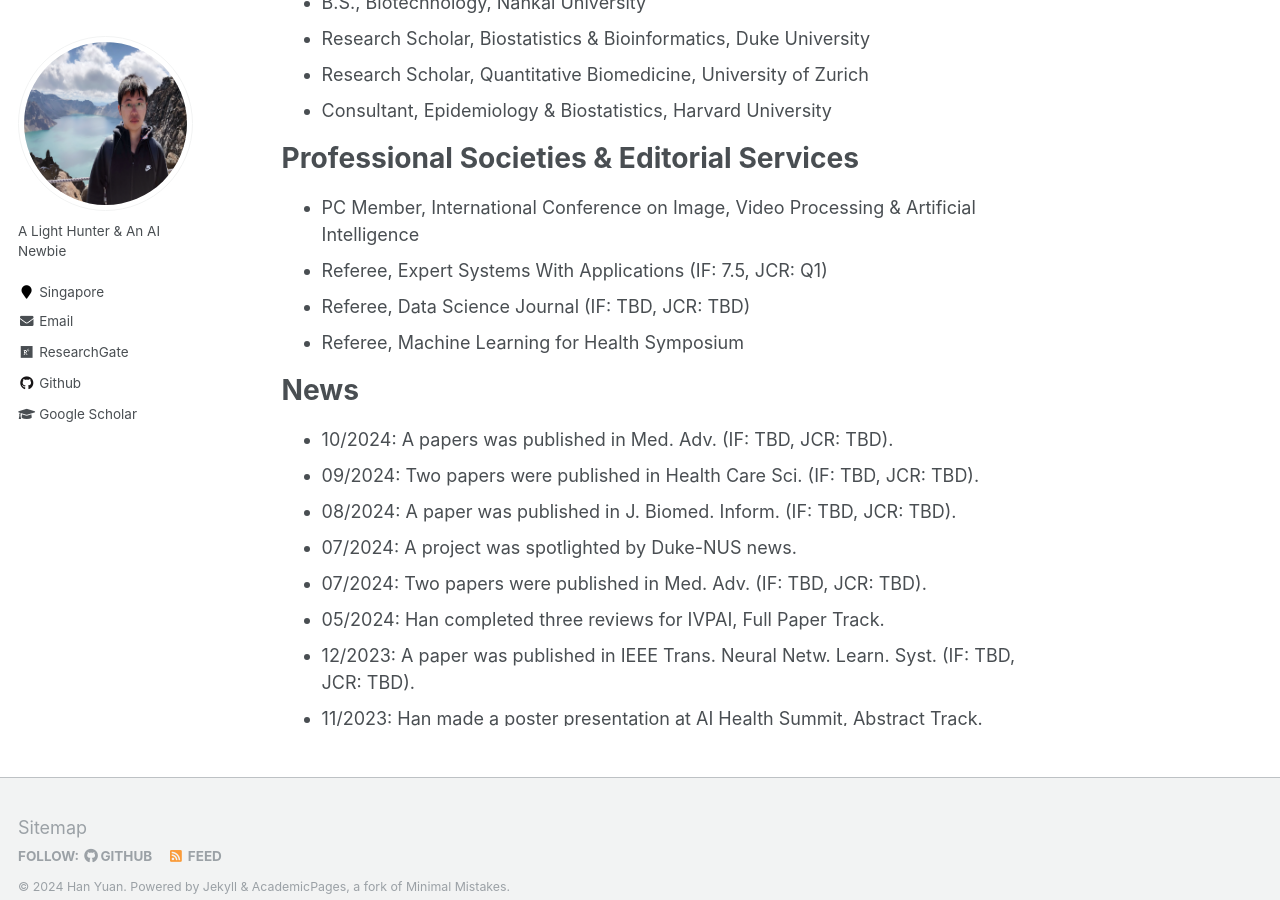
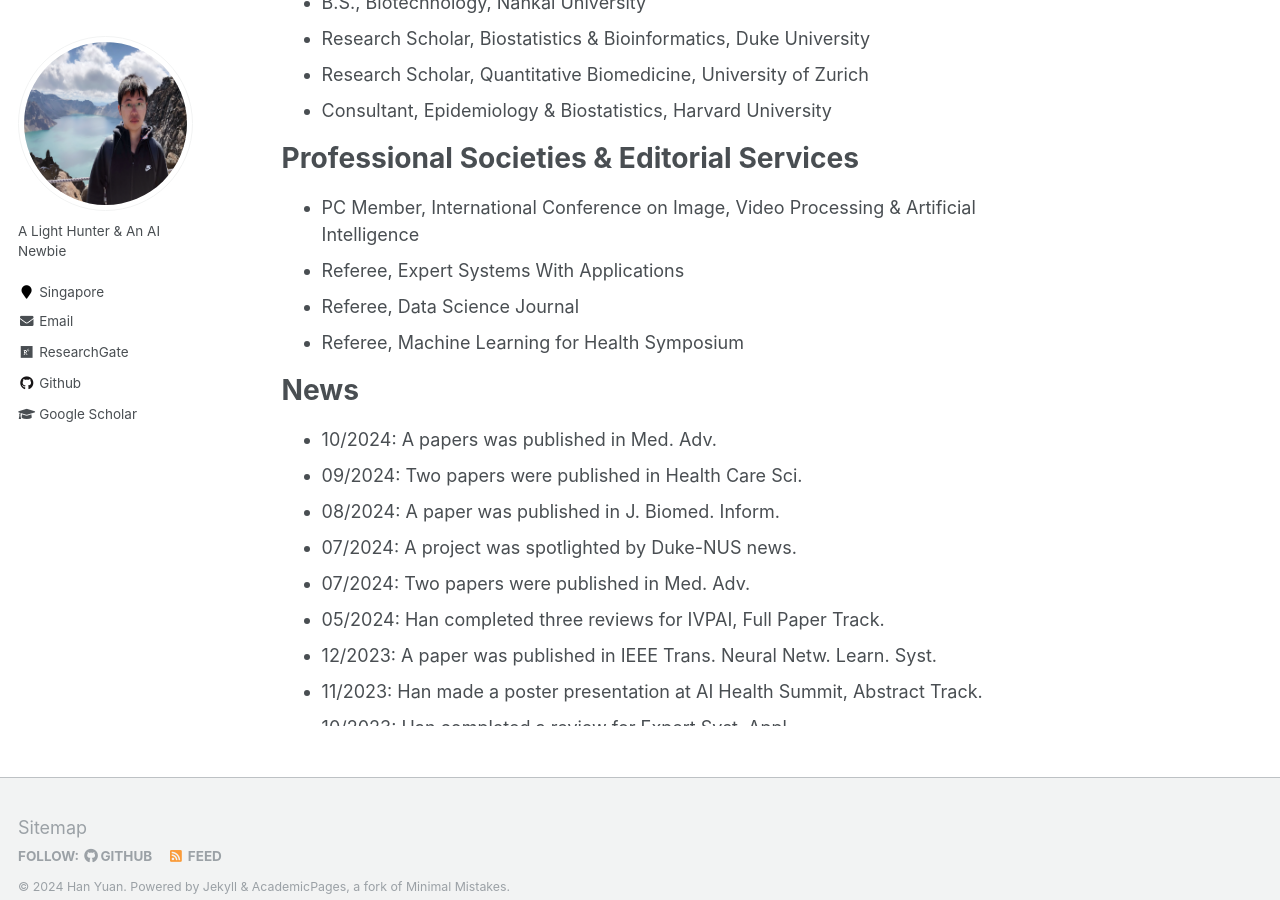
Before and after one commit to Han-Yuan-Med/Han-Yuan-Med.github.io, a Jekyll site: the page built from _pages/about.md, in a window 1280 px wide and 900 px high, scrolled down 797 px. Built offline with Jekyll 4.4.1, drawn with Linux system fonts in a browser that asks for light colours.

Commit message:
Update about.md

```diff
--- a/_pages/about.md
+++ b/_pages/about.md
@@ -23,42 +23,42 @@ Thank you for visiting my academic website. I invite you to explore the [publica
 
 # Professional Societies & Editorial Services
 * PC Member, International Conference on Image, Video Processing & Artificial Intelligence
-* Referee, Expert Systems With Applications (IF: 7.5, JCR: Q1)
-* Referee, Data Science Journal (IF: TBD, JCR: TBD)
+* Referee, Expert Systems With Applications
+* Referee, Data Science Journal
 * Referee, Machine Learning for Health Symposium
 
 # News
 <ul style="width: auto; height: 300px; overflow: auto">
-  <li>10/2024: A papers was published in Med. Adv. (IF: TBD, JCR: TBD).</li>
-  <li>09/2024: Two papers were published in Health Care Sci. (IF: TBD, JCR: TBD).</li>
-  <li>08/2024: A paper was published in J. Biomed. Inform. (IF: TBD, JCR: TBD).</li>
+  <li>10/2024: A papers was published in Med. Adv.</li>
+  <li>09/2024: Two papers were published in Health Care Sci.</li>
+  <li>08/2024: A paper was published in J. Biomed. Inform.</li>
   <li>07/2024: A project was spotlighted by Duke-NUS news.</li>
-  <li>07/2024: Two papers were published in Med. Adv. (IF: TBD, JCR: TBD).</li>
+  <li>07/2024: Two papers were published in Med. Adv.</li>
   <li>05/2024: Han completed three reviews for IVPAI, Full Paper Track.</li>
-  <li>12/2023: A paper was published in IEEE Trans. Neural Netw. Learn. Syst. (IF: TBD, JCR: TBD).</li>
+  <li>12/2023: A paper was published in IEEE Trans. Neural Netw. Learn. Syst.</li>
   <li>11/2023: Han made a poster presentation at AI Health Summit, Abstract Track.</li>
-  <li>10/2023: Han completed a review for Expert Syst. Appl. (IF: 7.5, JCR: Q1).</li>
+  <li>10/2023: Han completed a review for Expert Syst. Appl.</li>
   <li>10/2023: Han completed three reviews for ML4H, Full Paper Track.</li>
-  <li>10/2023: A paper was published in J. Biomed. Inform. (IF: 4.0, JCR: Q2).</li>
-  <li>08/2023: A paper was published in Artif. Intell. Med. (IF: 6.1, JCR: Q1).</li>
-  <li>08/2023: Han completed a review for Expert Syst. Appl. (IF: 8.5, JCR: Q1).</li>
-  <li>07/2023: Han completed a review for Data Sci. J. (IF: TBD, JCR: TBD).</li>
+  <li>10/2023: A paper was published in J. Biomed. Inform.</li>
+  <li>08/2023: A paper was published in Artif. Intell. Med.</li>
+  <li>08/2023: Han completed a review for Expert Syst. Appl.</li>
+  <li>07/2023: Han completed a review for Data Sci. J.</li>
   <li>07/2023: Han made a poster presentation at MIDL, Short Paper Track.</li>
   <li>07/2023: Han started his research scholar journey at Duke University.</li>
-  <li>06/2023: A paper was published in STAR Protoc. (IF: 1.3, JCR: Q4).</li>
+  <li>06/2023: A paper was published in STAR Protoc.</li>
   <li>05/2023: Han made two oral presentations at ICLR, Tiny Paper Track.</li>
   <li>03/2023: Han obtained the student accommodation awards of ICLR.</li>
   <li>12/2022: Han obtained the pre-doctoral research exchange awards.</li>
-  <li>05/2022: A paper was published in J. Biomed. Inform. (IF: 8.0, JCR: Q1).</li>
-  <li>02/2022: A paper was published in J. Biomed. Inform. (IF: 8.0, JCR: Q1).</li>
+  <li>05/2022: A paper was published in J. Biomed. Inform.</li>
+  <li>02/2022: A paper was published in J. Biomed. Inform.</li>
   <li>02/2022: Han obtained the runner-up of the annual student research symposium.</li>
-  <li>01/2022: A paper was published in J. Biomed. Inform. (IF: 8.0, JCR: Q1).</li>
+  <li>01/2022: A paper was published in J. Biomed. Inform.</li>
   <li>01/2022: Han started his research scholar journey at University of Zurich.</li>
   <li>06/2021: A R package was officially released in CRAN.</li>
-  <li>06/2021: A paper was published in J. Exp. Clin. Cancer Res. (IF: 12.7, JCR: Q1).</li>
+  <li>06/2021: A paper was published in J. Exp. Clin. Cancer Res.</li>
   <li>02/2021: Han made an oral presentation at ICMHI, Full Paper Track.</li>
-  <li>10/2020: A paper was published in Front. Oncol. (IF: 6.2, JCR: Q2).</li>
-  <li>09/2020: A paper was published in Int. J. Biostat. (IF: 1.0, JCR: Q4).</li>
+  <li>10/2020: A paper was published in Front. Oncol.</li>
+  <li>09/2020: A paper was published in Int. J. Biostat.</li>
   <li>08/2020: Han started his Ph.D. study at Duke-NUS Medical School.</li>
   <li>07/2019: Han started his consultant journey at Harvard University.</li>
   <li>06/2019: Han obtained his double B.S. degrees with distinction.</li>
```
